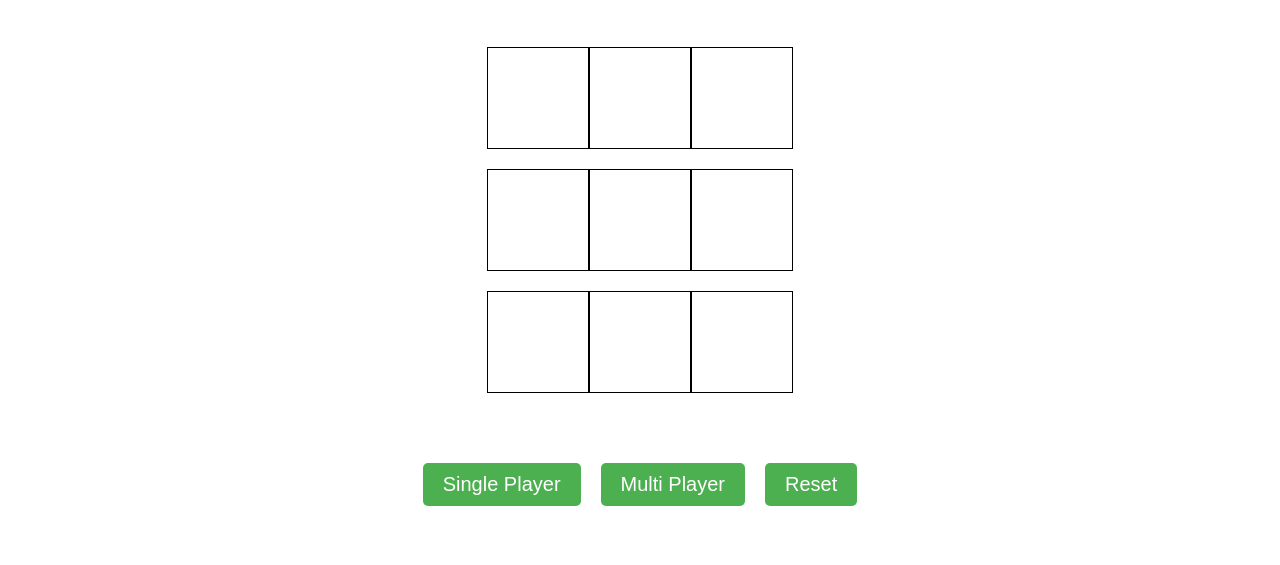
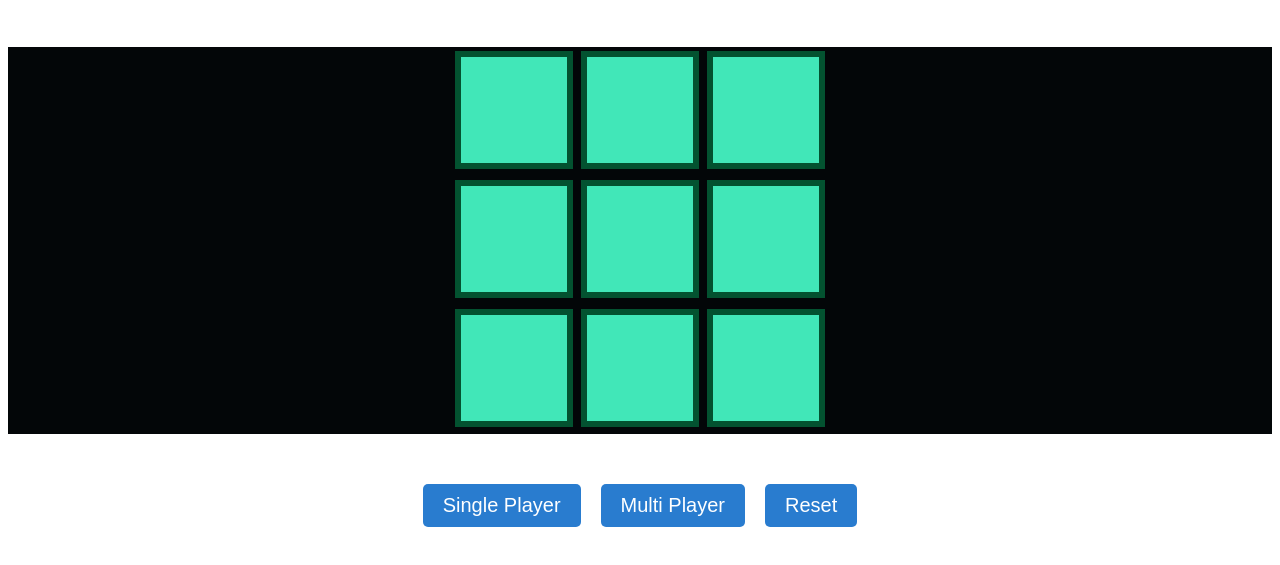
Before and after one commit to debjeet214/WEB-projects, a plain HTML site: page Games/Tic-Tac-Toe/try tictactoe3/tic.html in a window 1280 px wide. Shown: the part 61-626 px from the top of the page. Drawn offline with Linux system fonts and the light colour scheme.

Commit message:
Update tic.css

```diff
--- a/Games/Tic-Tac-Toe/try tictactoe3/tic.css
+++ b/Games/Tic-Tac-Toe/try tictactoe3/tic.css
@@ -3,23 +3,30 @@
     flex-direction: column;
     align-items: center;
     margin-top: 50px;
+    background-color: #030608;
   }
 
   .row {
     display: flex;
     justify-content: center;
     align-items: center;
-    margin-bottom: 20px;
+    margin-bottom: 3px;
   }
 
   .cell {
-    width: 100px;height: 100px;
-    border: 1px solid black;
+    width: 100px;
+    height: 100px;
+    border: 6px solid rgb(3, 82, 48);
     display: flex;
     justify-content: center;
     align-items: center;
+    padding: 3px;
+    margin: 4px;
     font-size: 60px;
+    color: rgb(4, 50, 75);
     cursor: pointer;
+    background-color: rgba(68, 240, 191, 0.963);
+
   }
 
   .controls {
@@ -34,11 +41,12 @@
     font-size: 20px;
     border: none;
     border-radius: 5px;
-    background-color: #4CAF50;
+    background-color: #297ccf;
+    box-shadow: 0 0 7px #ffffff;
     color: white;
     cursor: pointer;
   }
 
   button:hover {
-    background-color: #45a049;
+    background-color: #030a39;
   }
```
